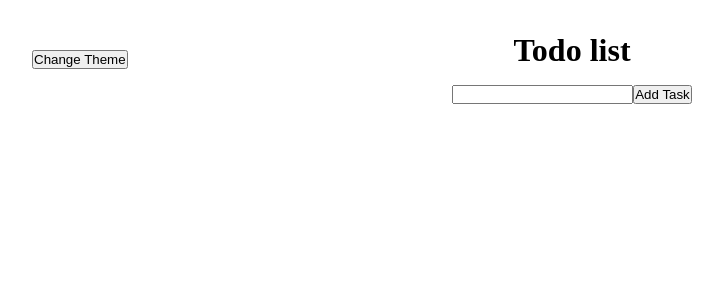
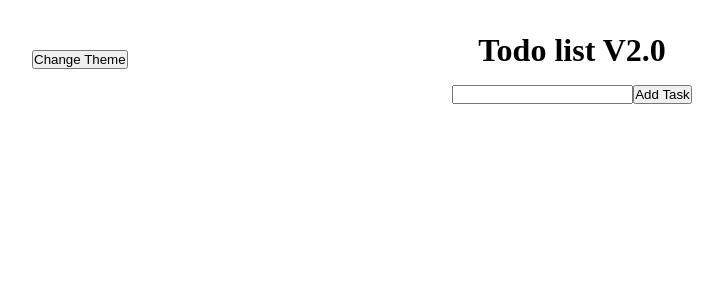
Before and after one commit to MichaelMcCann2/recoil-git, a React (Create React App) app: page / in a window 1280 px wide. Shown: the top 300 px of the page, without its empty margins (68-791 px from the left). Built offline with nearby package versions, Linux system fonts and the light colour scheme.

Commit message:
changed title

```diff
--- a/src/App.js
+++ b/src/App.js
@@ -13,7 +13,7 @@
   return (
     <div className="App">
       <button className="themeButton">Change Theme</button>
-      <h1 className="title">Todo list</h1>
+      <h1 className="title">Todo list V2.0</h1>
       <Input />
 
       {list.map((item, index) => (
```
